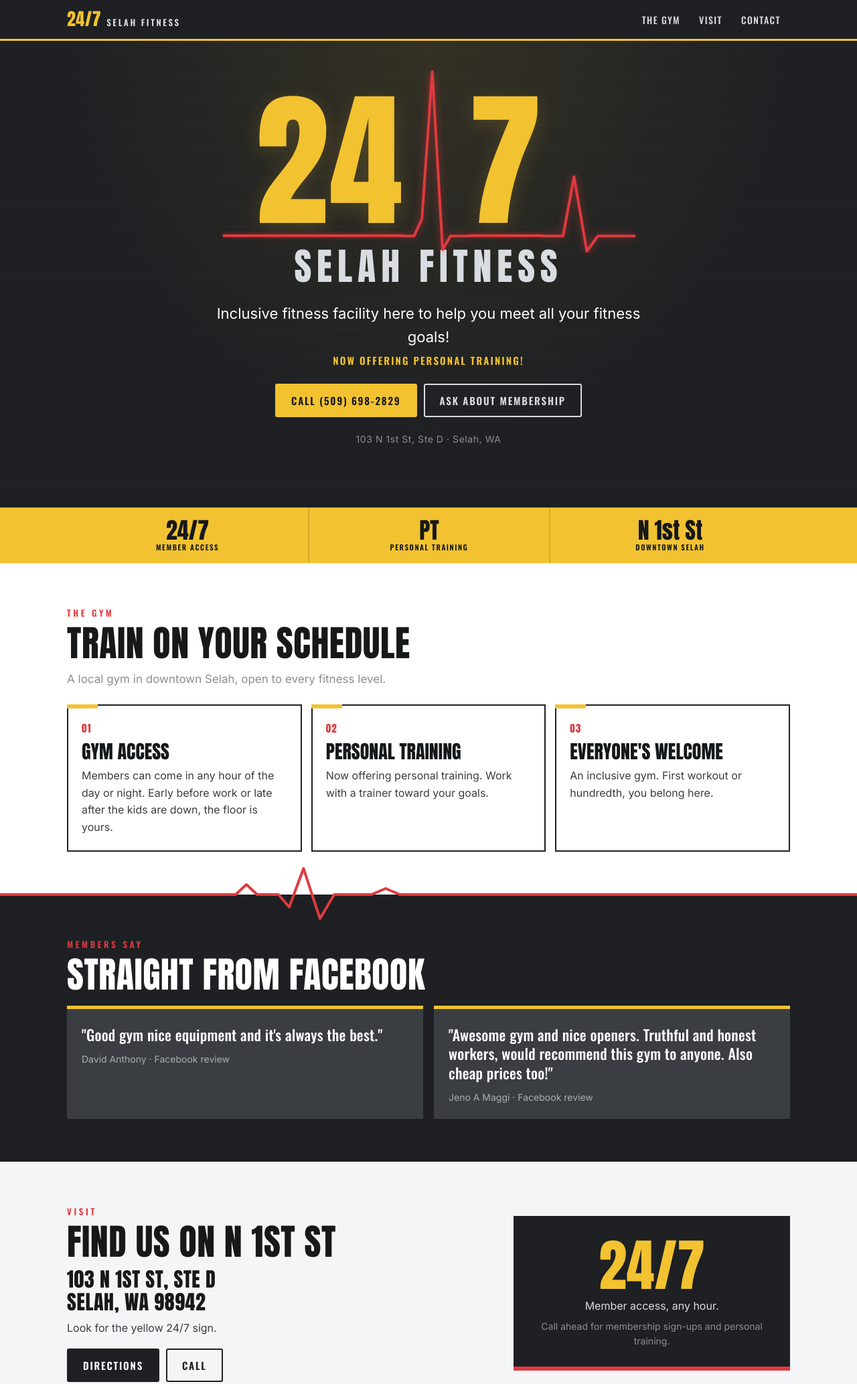
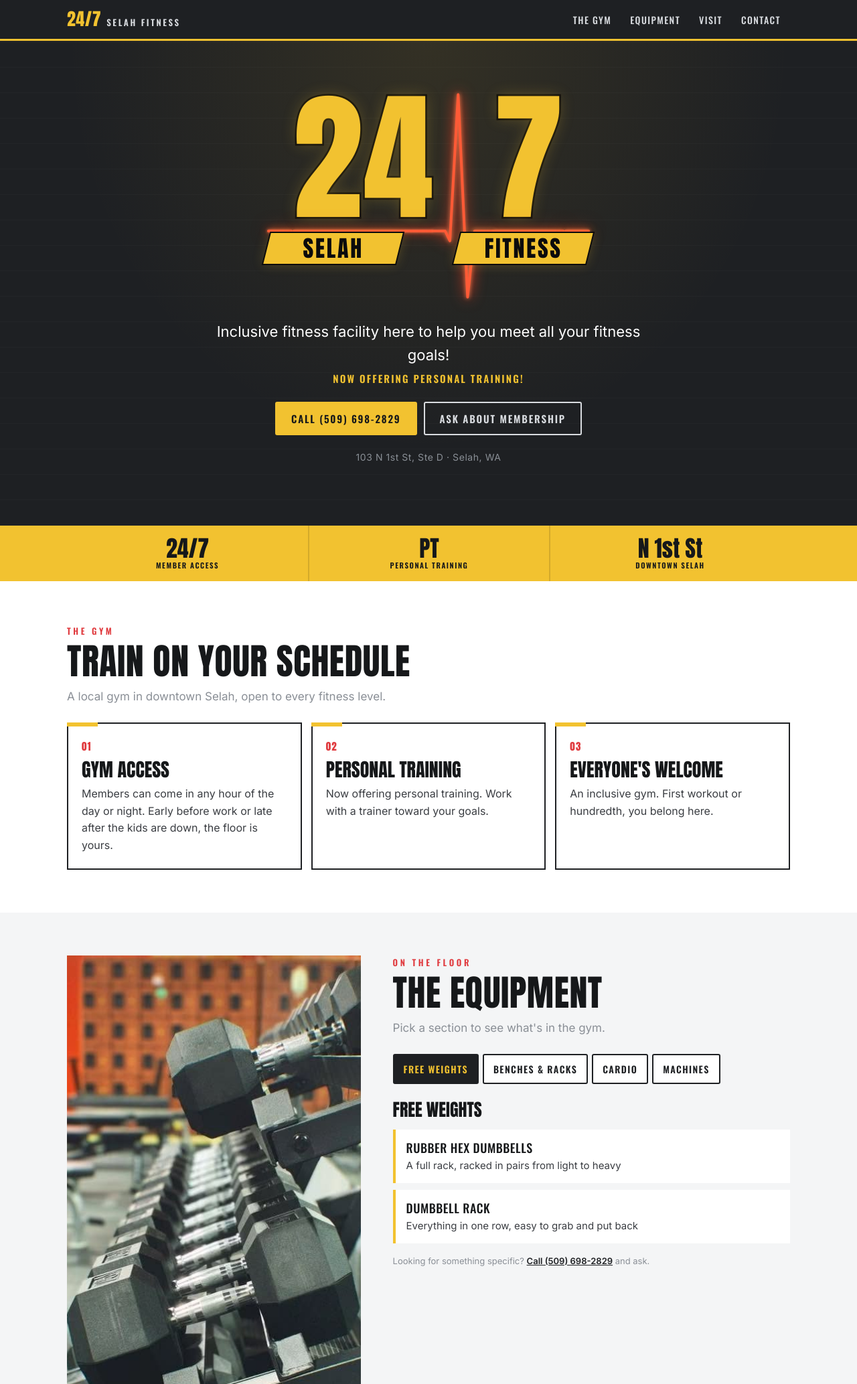
Before and after one commit to PeakWorkflowSolutions/pwslocal.com, a plain HTML site: page demos/selah-fitness/index.html in a window 1280 px wide. Shown: the top 2067 px of the page at 67% size. Drawn offline with nearby package versions, Linux system fonts and the light colour scheme.

Commit message:
Selah Fitness demo: logo-matched neon heartbeat sign with banners, weights photo, equipment tabs

```diff
--- a/demos/selah-fitness/css/styles.css
+++ b/demos/selah-fitness/css/styles.css
@@ -50,19 +50,24 @@ h1, h2, h3 { margin: 0; line-height: 1.05; }
     repeating-linear-gradient(0deg, rgba(255,255,255,.025) 0 1px, transparent 1px 38px),
     var(--night);
   color: var(--silver); text-align: center; padding: 54px 0 60px; }
-.sign { display: grid; justify-items: center; margin: 0 auto 26px; position: relative; }
-.sign-num { position: relative; display: inline-flex; align-items: stretch; font: 400 clamp(110px, 34vw, 220px)/.9 var(--block); color: var(--gold); letter-spacing: .01em; text-shadow: 0 6px 30px rgba(242,194,48,.18); --beat-y: -0.06em; }
-/* The heartbeat, like their logo: a red line runs underneath the 24, jumps up
-   between the 24 and the 7, drops back down, runs underneath the 7, then
-   blips up and down once more after it. */
+.sign { display: grid; justify-items: center; margin: 0 auto clamp(44px, 13vw, 84px); position: relative; }
+/* The sign, after their logo: yellow outlined 24 and 7, a neon heartbeat line
+   running right under them with one big up-and-down spike between the 24 and
+   the 7, and two yellow banners underneath. */
+.sign-lockup { display: inline-grid; justify-items: stretch; }
+.sign-num { position: relative; display: inline-flex; align-items: stretch; font: 400 clamp(104px, 32vw, 210px)/.9 var(--block); color: var(--gold);
+  letter-spacing: .01em; -webkit-text-stroke: .025em #0B0B0C; paint-order: stroke fill; text-shadow: 0 0 22px rgba(242,194,48,.25); --beat-y: -0.07em; }
 .sign-num > span { position: relative; display: block; }
-.digits::after, .beat-lead::after { content: ""; position: absolute; left: 0; right: 0; bottom: calc(var(--beat-y) - 2px); height: 4px; background: var(--red); box-shadow: 0 0 6px rgba(224,58,62,.6); }
-.beat-lead { width: .22em; }
-.beat-spike { width: .44em; }
-.beat-tail { width: .62em; }
-.beat svg { position: absolute; left: 0; width: 100%; height: 1.15em; bottom: calc(var(--beat-y) - 0.0115em); overflow: visible; filter: drop-shadow(0 0 6px rgba(224,58,62,.6)); }
-.beat polyline { fill: none; stroke: var(--red); stroke-width: 4; stroke-linejoin: round; stroke-linecap: round; vector-effect: non-scaling-stroke; }
-.sign-name { font: 400 clamp(30px, 9vw, 56px)/1 var(--block); letter-spacing: .14em; text-transform: uppercase; color: var(--silver); margin-top: 30px; }
+.beat-line { width: .18em; }
+.digits::after, .beat-line::after { content: ""; position: absolute; left: 0; right: 0; bottom: calc(var(--beat-y) - 2px); height: 4px; border-radius: 2px;
+  background: #FF5A36; box-shadow: 0 0 4px #FF7A4D, 0 0 12px rgba(255,64,32,.85), 0 0 26px rgba(255,64,32,.55); }
+.beat-spike { width: .42em; }
+.beat svg { position: absolute; left: 0; width: 100%; height: 1.5em; bottom: calc(var(--beat-y) - 0.5em); overflow: visible;
+  filter: drop-shadow(0 0 3px #FF7A4D) drop-shadow(0 0 10px rgba(255,64,32,.8)); }
+.beat polyline { fill: none; stroke: #FF5A36; stroke-width: 4; stroke-linejoin: round; stroke-linecap: round; vector-effect: non-scaling-stroke; }
+.sign-banners { display: flex; justify-content: space-between; gap: 18%; margin-top: clamp(10px, 3vw, 18px); }
+.sign-banners span { flex: 1; background: var(--gold); transform: skewX(-14deg); box-shadow: 0 0 0 2px #0B0B0C, 0 0 18px rgba(242,194,48,.25); }
+.sign-banners i { display: block; transform: skewX(14deg); font: 400 clamp(18px, 5.4vw, 34px)/1.35 var(--block); font-style: normal; letter-spacing: .08em; text-transform: uppercase; color: #0B0B0C; padding: 0 .3em; }
 .hero-line { font-size: clamp(18px, 4.6vw, 22px); max-width: 30em; margin: 0 auto 6px; color: #fff; }
 .hero-new { margin: 0 0 24px; font: 600 15px var(--head); letter-spacing: .14em; text-transform: uppercase; color: var(--gold); }
 .hero-cta { display: flex; flex-wrap: wrap; gap: 10px; justify-content: center; }
@@ -97,6 +102,24 @@ h1, h2, h3 { margin: 0; line-height: 1.05; }
 .card-num { font: 400 15px var(--block); color: var(--red); letter-spacing: .08em; }
 .card h3 { font: 400 28px/1.1 var(--block); text-transform: uppercase; margin: 6px 0 8px; }
 .card p { margin: 0; color: var(--steel); }
+
+/* Equipment */
+.equip { display: grid; gap: 26px; }
+.equip-photo { margin: 0; }
+.equip-photo img { width: 100%; aspect-ratio: 4 / 5; object-fit: cover; display: block; border-bottom: 6px solid var(--gold); }
+.equip-photo figcaption { margin-top: 8px; font: 600 12px var(--head); letter-spacing: .2em; text-transform: uppercase; color: var(--gray); }
+.tabs { display: flex; flex-wrap: wrap; gap: 6px; margin: 4px 0 18px; }
+.tab { font: 600 14px var(--head); letter-spacing: .1em; text-transform: uppercase; background: #fff; color: var(--night); border: 2px solid var(--night); border-radius: 3px; padding: 10px 14px; min-height: 44px; cursor: pointer; }
+.tab:hover { border-color: var(--red); }
+.tab.is-active { background: var(--night); color: var(--gold); }
+.panel h3 { font: 400 26px var(--block); text-transform: uppercase; margin-bottom: 10px; }
+.gear { list-style: none; margin: 0; padding: 0; display: grid; gap: 10px; }
+.gear li { background: #fff; padding: 14px 16px; border-left: 4px solid var(--gold); display: grid; gap: 2px; }
+.gear b { font: 500 18px var(--head); letter-spacing: .03em; text-transform: uppercase; }
+.gear span { color: var(--steel); font-size: 15px; }
+.eq-ask { margin-top: 16px; }
+.eq-ask a { color: var(--night); font-weight: 600; }
+[hidden] { display: none !important; }
 
 /* Quotes */
 .reviews .quotes li { background: var(--steel); color: #fff; }
@@ -141,6 +164,7 @@ h1, h2, h3 { margin: 0; line-height: 1.05; }
   .nav a { font-size: 14px; padding: 10px 14px; }
   .hero { padding: 80px 0 90px; }
   .visit { grid-template-columns: 1.2fr .8fr; gap: 48px; }
+  .equip { grid-template-columns: .85fr 1.15fr; gap: 48px; align-items: start; }
   .contact-inner { grid-template-columns: 1fr 1fr; column-gap: 56px; align-items: start; }
   .contact-btns { grid-column: 1 / -1; max-width: 640px; }
   .pulse-divider { height: 90px; top: -45px; }
--- a/demos/selah-fitness/index.html
+++ b/demos/selah-fitness/index.html
@@ -20,6 +20,7 @@
       <a class="mark" href="#home" aria-label="24/7 Selah Fitness, home"><b>24/7</b><span>Selah Fitness</span></a>
       <nav class="nav" aria-label="Main">
         <a href="#gym">The Gym</a>
+        <a href="#equipment">Equipment</a>
         <a href="#visit">Visit</a>
         <a href="#contact">Contact</a>
       </nav>
@@ -31,8 +32,10 @@
     <section id="home" class="hero">
       <div class="wrap hero-inner">
         <h1 class="sign" aria-label="24/7 Selah Fitness">
-          <span class="sign-num" aria-hidden="true"><span class="beat-lead"></span><span class="digits">24</span><span class="beat beat-spike"><svg viewBox="0 0 100 200" preserveAspectRatio="none"><polyline points="0,198 16,198 28,178 44,4 60,214 72,198 100,198"/></svg></span><span class="digits">7</span><span class="beat beat-tail"><svg viewBox="0 0 100 200" preserveAspectRatio="none"><polyline points="0,198 22,198 34,128 48,216 60,198 100,198"/></svg></span></span>
-          <span class="sign-name">Selah Fitness</span>
+          <span class="sign-lockup" aria-hidden="true">
+            <span class="sign-num"><span class="beat-line"></span><span class="digits">24</span><span class="beat beat-spike"><svg viewBox="0 0 100 300" preserveAspectRatio="none"><polyline points="0,200 18,200 26,214 40,6 56,294 68,200 100,200"/></svg></span><span class="digits">7</span><span class="beat-line"></span></span>
+            <span class="sign-banners"><span><i>Selah</i></span><span><i>Fitness</i></span></span>
+          </span>
         </h1>
         <p class="hero-line">Inclusive fitness facility here to help you meet all your fitness goals!</p>
         <p class="hero-new">Now offering personal training!</p>
@@ -75,6 +78,54 @@
             <h3>Everyone's welcome</h3>
             <p>An inclusive gym. First workout or hundredth, you belong here.</p>
           </article>
+        </div>
+      </div>
+    </section>
+
+    <!-- EQUIPMENT -->
+    <section id="equipment" class="section section-steel">
+      <div class="wrap equip">
+        <figure class="equip-photo">
+          <img src="img/weights.jpg" width="768" height="960" loading="lazy" alt="A long rack of black rubber hex dumbbells with chrome handles on the gym floor, benches and a red wall behind">
+          <figcaption>The dumbbell rack</figcaption>
+        </figure>
+        <div class="equip-body">
+          <p class="eyebrow">On the floor</p>
+          <h2 class="title">The equipment</h2>
+          <p class="lede">Pick a section to see what's in the gym.</p>
+          <div class="tabs" role="tablist" aria-label="Equipment sections">
+            <button type="button" role="tab" class="tab is-active" aria-selected="true" aria-controls="eq-free" id="tab-free">Free weights</button>
+            <button type="button" role="tab" class="tab" aria-selected="false" aria-controls="eq-bench" id="tab-bench">Benches &amp; racks</button>
+            <button type="button" role="tab" class="tab" aria-selected="false" aria-controls="eq-cardio" id="tab-cardio">Cardio</button>
+            <button type="button" role="tab" class="tab" aria-selected="false" aria-controls="eq-machines" id="tab-machines">Machines</button>
+          </div>
+          <div class="panel" role="tabpanel" id="eq-free" aria-labelledby="tab-free">
+            <h3>Free weights</h3>
+            <ul class="gear">
+              <li><b>Rubber hex dumbbells</b><span>A full rack, racked in pairs from light to heavy</span></li>
+              <li><b>Dumbbell rack</b><span>Everything in one row, easy to grab and put back</span></li>
+            </ul>
+          </div>
+          <div class="panel" role="tabpanel" id="eq-bench" aria-labelledby="tab-bench" hidden>
+            <h3>Benches &amp; racks</h3>
+            <ul class="gear">
+              <li><b>Workout benches</b><span>Set up right next to the dumbbells for presses, rows and step-ups</span></li>
+              <li><b>Rubber floor</b><span>Room to lift, stretch and work out on the floor</span></li>
+            </ul>
+          </div>
+          <div class="panel" role="tabpanel" id="eq-cardio" aria-labelledby="tab-cardio" hidden>
+            <h3>Cardio</h3>
+            <ul class="gear">
+              <li><b>Cardio equipment</b><span>For warm-ups, conditioning and getting your heart rate up</span></li>
+            </ul>
+          </div>
+          <div class="panel" role="tabpanel" id="eq-machines" aria-labelledby="tab-machines" hidden>
+            <h3>Machines</h3>
+            <ul class="gear">
+              <li><b>Strength machines</b><span>Guided strength training for every level</span></li>
+            </ul>
+          </div>
+          <p class="small eq-ask">Looking for something specific? <a href="tel:+15096982829">Call (509) 698-2829</a> and ask.</p>
         </div>
       </div>
     </section>
@@ -144,5 +195,6 @@
       <p class="small">Demo site by Peak Workflow Solutions</p>
     </div>
   </footer>
+  <script src="js/site.js"></script>
 </body>
 </html>
--- /dev/null
+++ b/demos/selah-fitness/js/site.js
@@ -0,0 +1,15 @@
+/* Equipment tabs: pick a section, see what's in it. */
+(function () {
+  "use strict";
+  var tabs = document.querySelectorAll('#equipment [role="tab"]');
+  Array.prototype.forEach.call(tabs, function (tab) {
+    tab.addEventListener("click", function () {
+      Array.prototype.forEach.call(tabs, function (t) {
+        var on = t === tab;
+        t.classList.toggle("is-active", on);
+        t.setAttribute("aria-selected", on ? "true" : "false");
+        document.getElementById(t.getAttribute("aria-controls")).hidden = !on;
+      });
+    });
+  });
+})();
```
Also changed, not shown: demos/selah-fitness/img/weights.jpg (added), 1 other file.
